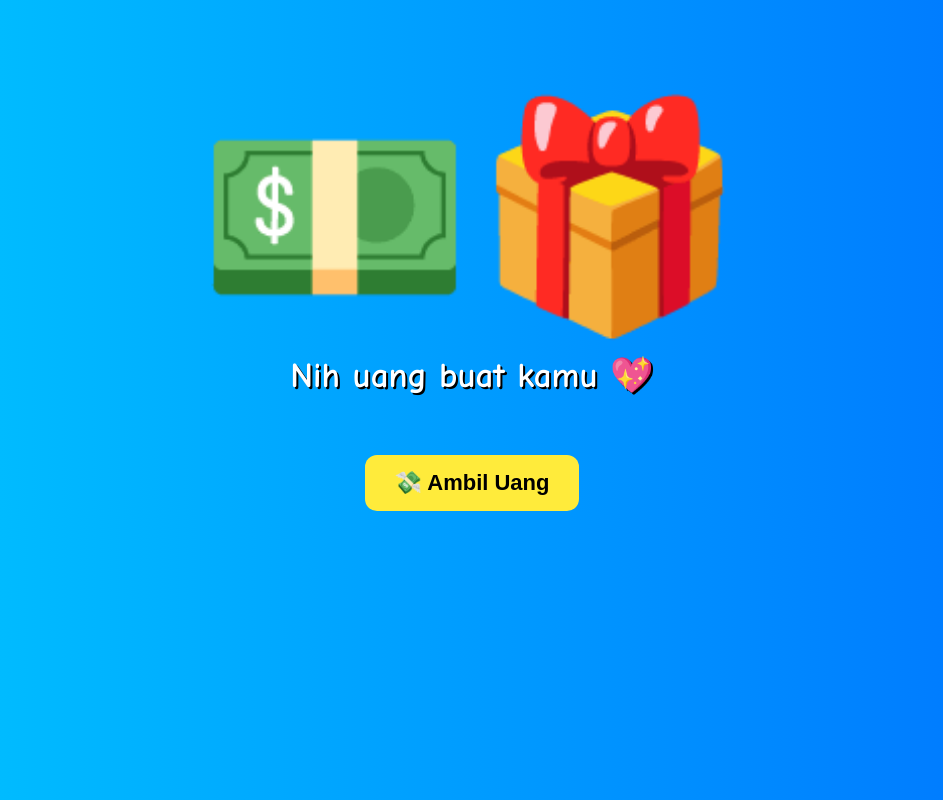
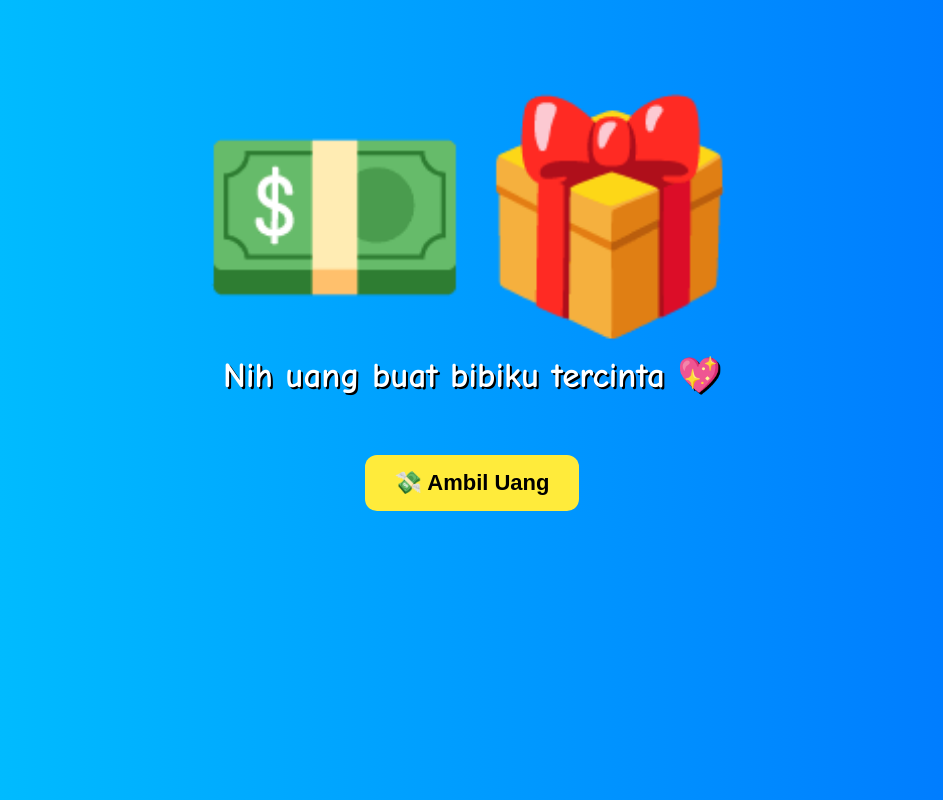
Before and after one commit to Salman-Aman/hbdyul, a plain HTML site: page gift.html in a window 1280 px wide. Shown: the top 800 px of the page, without its empty margins (168-1111 px from the left). Drawn offline with Linux system fonts and the light colour scheme.

Commit message:
gift.html

```diff
--- a/gift.html
+++ b/gift.html
@@ -51,7 +51,7 @@
 </head>
 <body>
   <div class="gift">💵🎁</div>
-  <h2>Nih uang buat kamu 💖</h2>
+  <h2>Nih uang buat bibiku tercinta 💖</h2>
 
   <a href="https://app.gopay.co.id/NF8p/383pwa5f" target="_blank">
     <button>💸 Ambil Uang</button>
```
